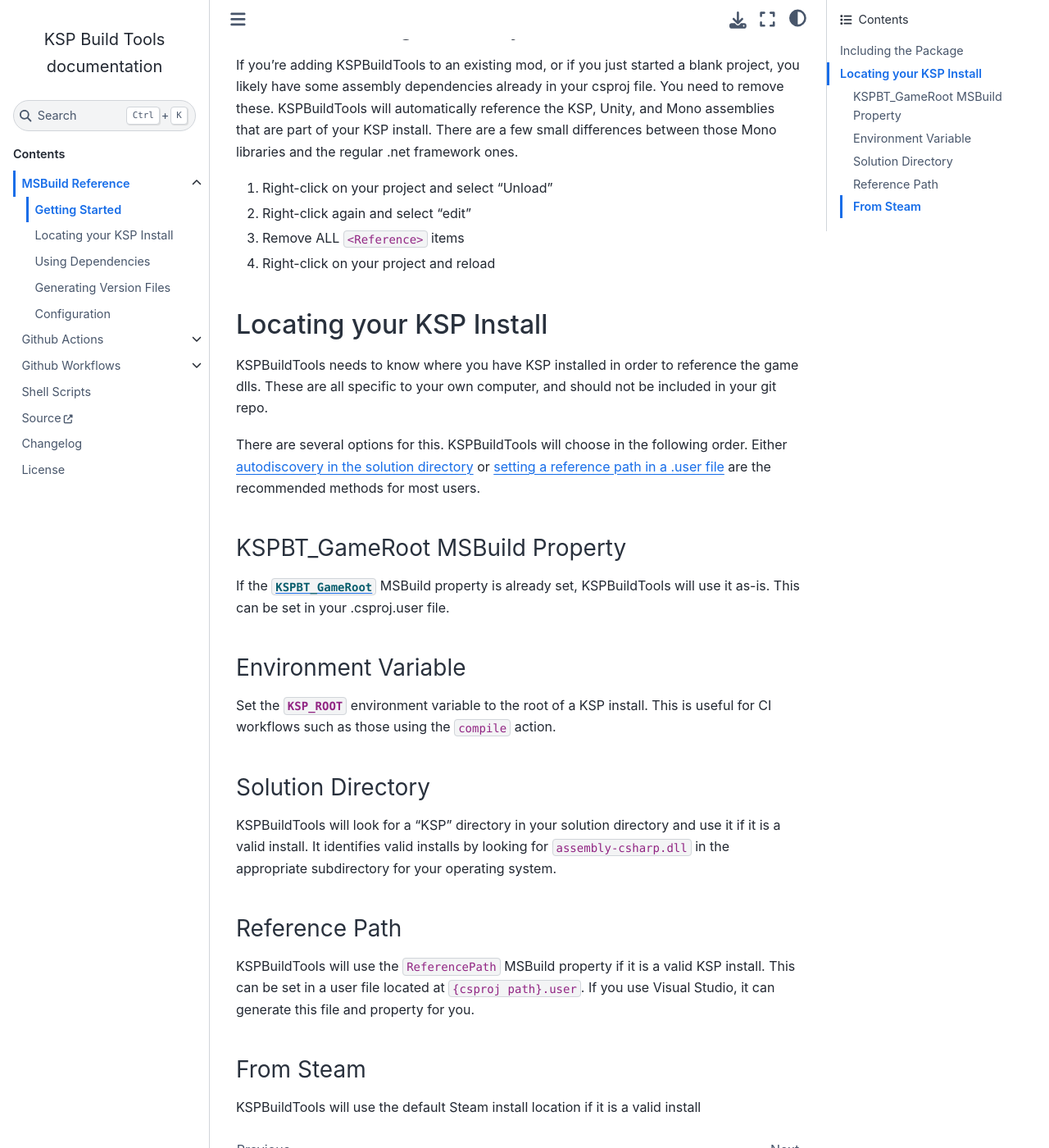
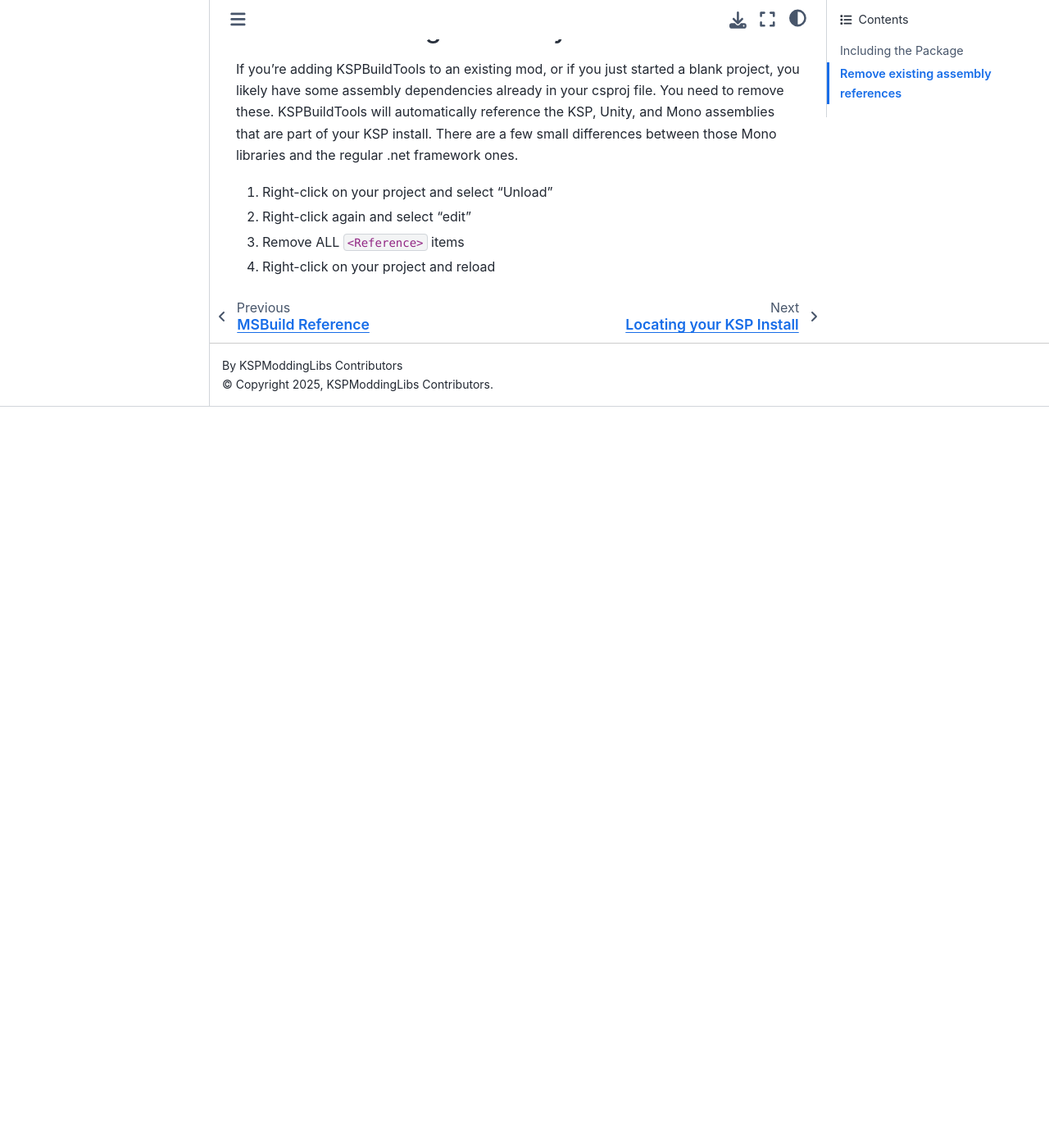
Before and after one commit to KSPModdingLibs/KSPBuildTools, a Sphinx documentation site: the page built from docs/msbuild/getting-started.md, in a window 1280 px wide and 1400 px high, scrolled down 1545 px. Shown: the whole window at 82% size. Built offline with Sphinx 7.4.7 and the Sphinx Book theme 1.1.4, drawn with Linux system fonts in a browser that asks for light colours; the version number could not be read and is left out; cross-references to code outside the pages are shown as plain code; after the commit the page ends 2041 px from its top, so only the background shows below that; some of the changed text lies outside the part shown.

Commit message:
Reorder some things

```diff
--- a/docs/msbuild/getting-started.md
+++ b/docs/msbuild/getting-started.md
@@ -5,13 +5,6 @@
 There are several ways to use the KSPBuildTools package in your mod.  [KSPBuildTools is available on NuGet](https://www.nuget.org/packages/KSPBuildTools), which is the recommended way to use it.
 
 A detailed walkthrough for creating a new mod project using KSPBuildTools can be found [here](https://github.com/KSPModdingLibs/KSPModdingWiki/wiki/Creating-a-new-Plugin-Mod).
-
-### Install with NuGet - Older Framework Style projects
-
-1. Right-click on your project file in Visual Studio and select "Manage NuGet Packages."
-2. Search for KSPBuildTools
-3. Optionally, check "Include prerelease" to get access to the bleeding edge of KSPBuildTools
-4. Click "Install"
 
 ### Install with NuGet - SDK Style projects
 
@@ -61,7 +61,7 @@
 
 Or you can copy the files you want into your own repository and use them however you like - though that will make it harder to get updates
 
-### Remove existing assembly references
+## Remove existing assembly references
 
 If you're adding KSPBuildTools to an existing mod, or if you just started a blank project, you likely have some assembly dependencies already in your csproj file.  You need to remove these.  KSPBuildTools will automatically reference the KSP, Unity, and Mono assemblies that are part of your KSP install.  There are a few small differences between those Mono libraries and the regular .net framework ones.
 
@@ -69,29 +69,3 @@
 2. Right-click again and select "edit"
 3. Remove ALL `<Reference>` items
 4. Right-click on your project and reload
-
-## Locating your KSP Install
-
-KSPBuildTools needs to know where you have KSP installed in order to reference the game dlls. These are all specific to your own computer, and should not be included in your git repo.
-
-There are several options for this. KSPBuildTools will choose in the following order. Either [autodiscovery in the solution directory](#solution-directory) or [setting a reference path in a .user file](#environment-variable) are the recommended methods for most users.
-
-### KSPBT_GameRoot MSBuild Property
-
-If the {confval}`KSPBT_GameRoot` MSBuild property is already set, KSPBuildTools will use it as-is. This can be set in your .csproj.user file.
-
-### Environment Variable
-
-Set the {envvar}`KSP_ROOT` environment variable to the root of a KSP install. This is useful for CI workflows such as those using the {gha:action}`compile` action.
-
-### Solution Directory
-
-KSPBuildTools will look for a "KSP" directory in your solution directory and use it if it is a valid install. It identifies valid installs by looking for `assembly-csharp.dll` in the appropriate subdirectory for your operating system.
-
-### Reference Path
-
-KSPBuildTools will use the `ReferencePath` MSBuild property if it is a valid KSP install. This can be set in a user file located at `{csproj path}.user`. If you use Visual Studio, it can generate this file and property for you.
-
-### From Steam
-
-KSPBuildTools will use the default Steam install location if it is a valid install
```
Also changed, not shown: other parts of docs/msbuild/getting-started.md (+7 -0 lines), docs/msbuild/configuration.md (+1 -1 lines).
